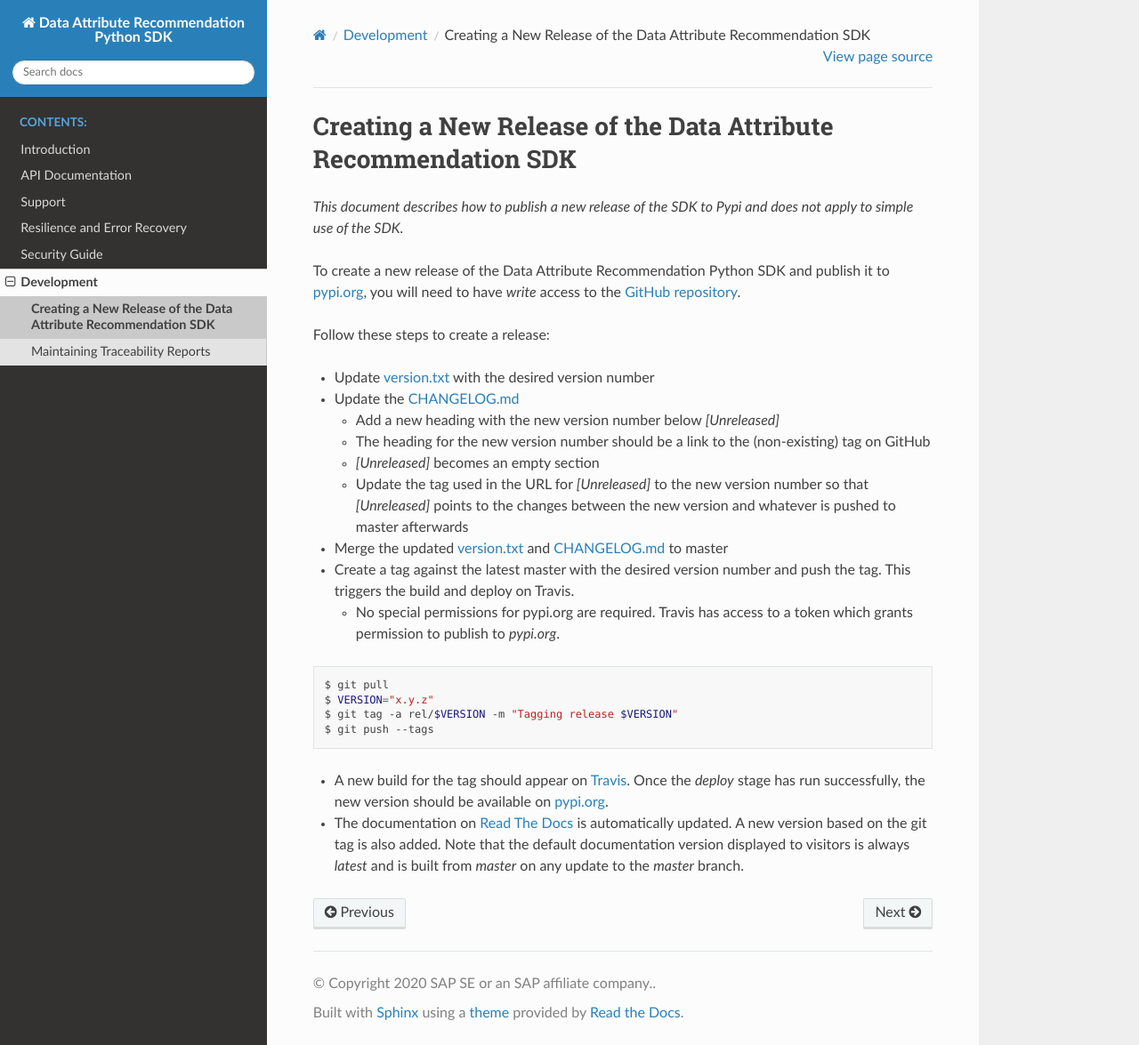
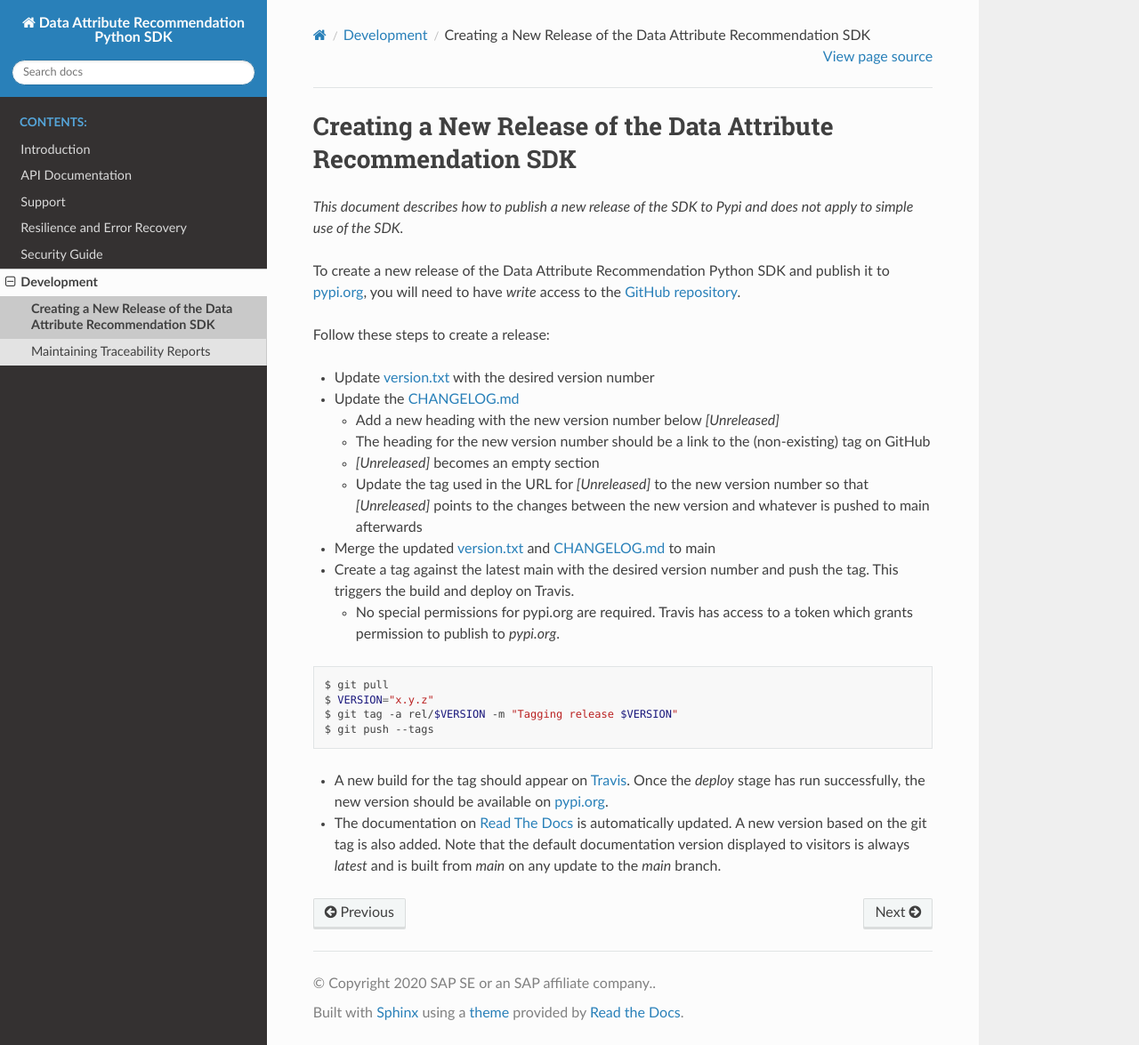
Before and after one commit to SAP/data-attribute-recommendation-python-sdk, a Sphinx documentation site: the page built from docs/source/release_process.rst, in a window 1280 px wide and 1175 px high. Shown: the whole window at 89% size. Built offline with Sphinx 7.4.7 and the Read the Docs theme 2.0.0, drawn with Linux system fonts in a browser that asks for light colours.

Commit message:
Some documentation updates

```diff
--- a/docs/source/index.rst
+++ b/docs/source/index.rst
@@ -9,7 +9,7 @@ Features
 - Easy to use
 - High-level flows on top of the basic Data Attribute Recommendation APIs
 - Fully type annotated for great autocomplete experience
-- Supports Python 3.6 up to 3.8 (3.5 will be removed in an upcoming release)
+- Supports Python 3.6 up to 3.9 (3.5 will be removed in an upcoming release)
 
 Release Notes
 -------------
--- a/docs/source/release_process.rst
+++ b/docs/source/release_process.rst
@@ -22,10 +22,10 @@ Follow these steps to create a release:
   - *[Unreleased]* becomes an empty section
   - Update the tag used in the URL for *[Unreleased]* to the new version number
     so that *[Unreleased]* points to the changes between the new version
-    and whatever is pushed to master afterwards
+    and whatever is pushed to main afterwards
 
-- Merge the updated `version.txt`_ and `CHANGELOG.md`_ to master
-- Create a tag against the latest master with the desired version number
+- Merge the updated `version.txt`_ and `CHANGELOG.md`_ to main
+- Create a tag against the latest main with the desired version number
   and push the tag. This triggers the build and deploy on Travis.
 
   - No special permissions for pypi.org are required. Travis has access
@@ -42,14 +42,14 @@ Follow these steps to create a release:
   has run successfully, the new version should be available on `pypi.org`_.
 - The documentation on `Read The Docs`_ is automatically updated. A new version
   based on the git tag is also added. Note that the default documentation version
-  displayed to visitors is always *latest* and is built from *master* on any update
-  to the *master* branch.
+  displayed to visitors is always *latest* and is built from *main* on any update
+  to the *main* branch.
 
 
 
 .. _GitHub repository: https://github.com/SAP/data-attribute-recommendation-python-sdk
 .. _pypi.org: https://pypi.org/project/data-attribute-recommendation-sdk/
-.. _version.txt: https://github.com/SAP/data-attribute-recommendation-python-sdk/blob/master/version.txt
-.. _CHANGELOG.md: https://github.com/SAP/data-attribute-recommendation-python-sdk/blob/master/CHANGELOG.md
+.. _version.txt: https://github.com/SAP/data-attribute-recommendation-python-sdk/blob/main/version.txt
+.. _CHANGELOG.md: https://github.com/SAP/data-attribute-recommendation-python-sdk/blob/main/CHANGELOG.md
 .. _Travis: https://travis-ci.com/github/SAP/data-attribute-recommendation-python-sdk
 .. _Read The Docs: https://data-attribute-recommendation-python-sdk.readthedocs.io/
--- a/docs/source/support.rst
+++ b/docs/source/support.rst
@@ -6,4 +6,4 @@ Support
 
 Please refer to the `main README`_.
 
-.. _main README: https://github.com/SAP/data-attribute-recommendation-python-sdk/blob/master/README.md#how-to-obtain-support
+.. _main README: https://github.com/SAP/data-attribute-recommendation-python-sdk/blob/main/README.md#how-to-obtain-support
--- a/docs/source/traceability.rst
+++ b/docs/source/traceability.rst
@@ -108,7 +108,7 @@ The test evaluation report is only generated when using pytest's html output. Th
 requires the ``pytest-html`` plugin and use the ``--html`` option when calling pytest.
 On Travis, this is handled via `tox`_.
 
-.. _tox: https://github.com/SAP/data-attribute-recommendation-python-sdk/blob/master/tox.ini
+.. _tox: https://github.com/SAP/data-attribute-recommendation-python-sdk/blob/main/tox.ini
 
 .. note::
 
```
Also changed, not shown: CHANGELOG.md (+1 -0 lines), README.md (+1 -1 lines).
